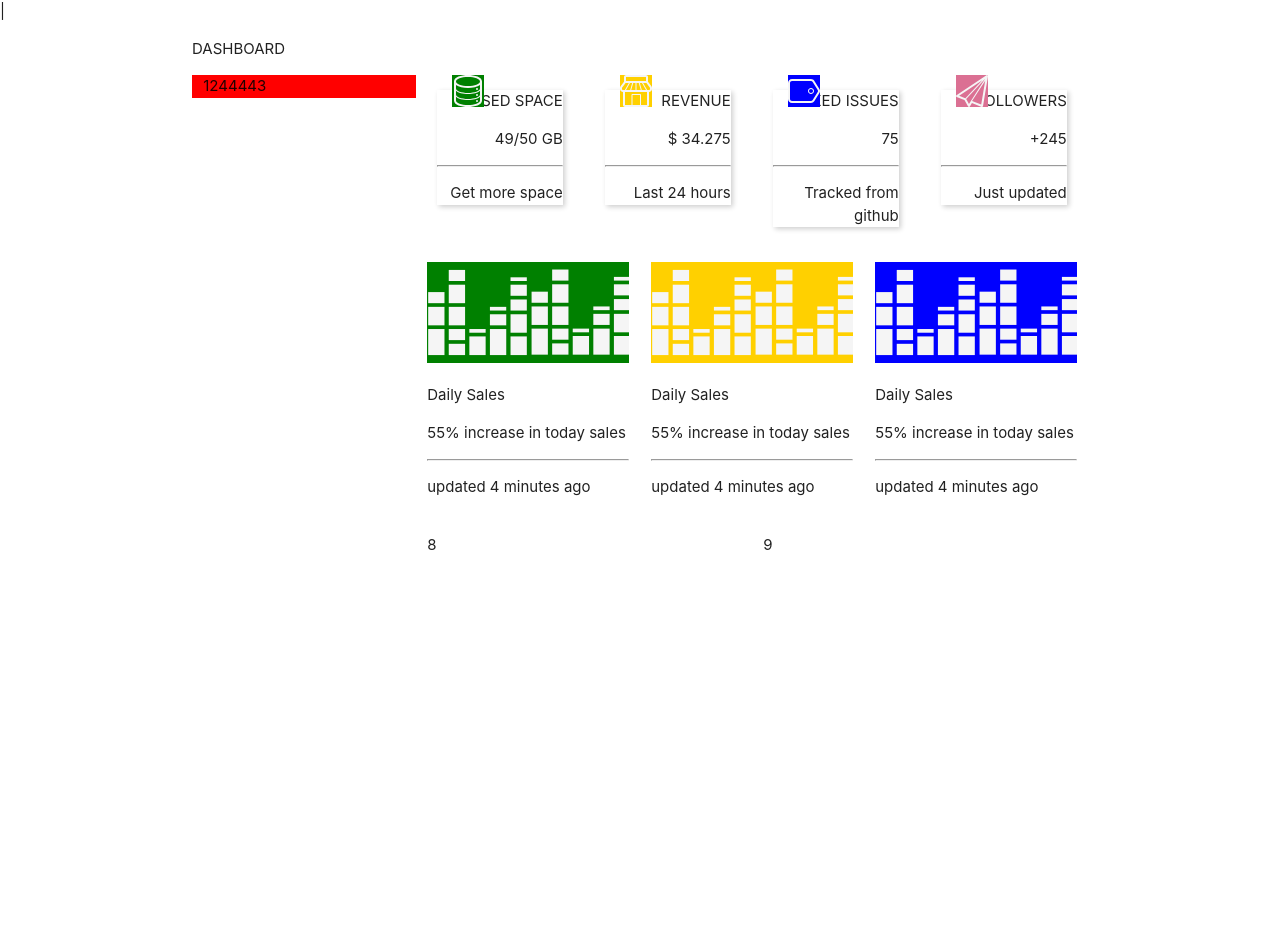
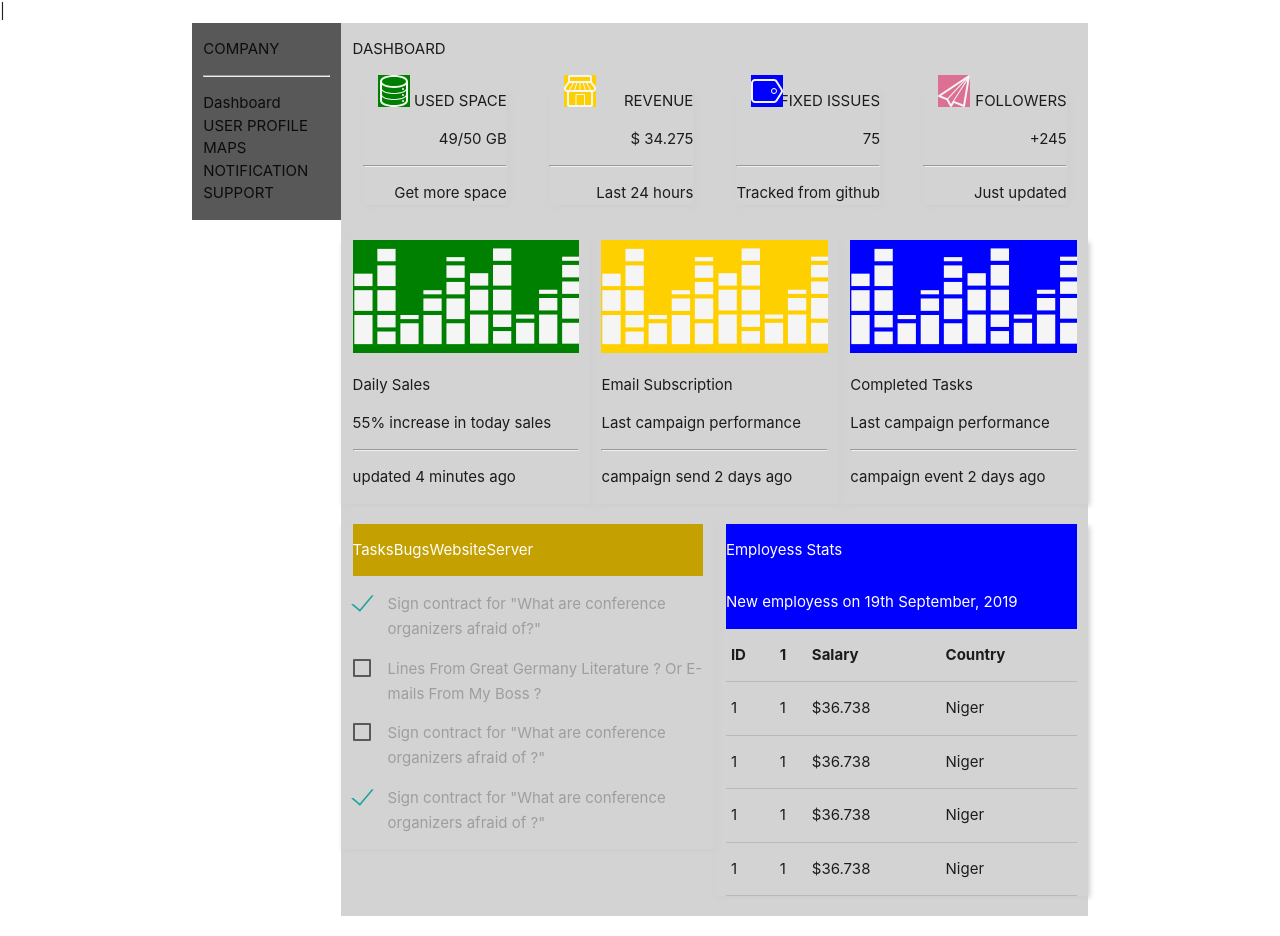
Before and after one commit to Dvivevski/exam-total, a plain HTML site: page index.html in a window 1280 px wide. Before the commit the page ends 800 px from the top, so only its background shows below. Drawn offline with nearby package versions, Linux system fonts and the light colour scheme.

Commit message:
added some new parts

```diff
--- a/css/style.css
+++ b/css/style.css
@@ -48,20 +48,56 @@ margin: 10px;
 text-align: right;
 }
 
+.graphblock {
+    box-shadow: 2px 2px 5px rgb(207, 207, 207);
+
+
+}
+
+.bg-main-col {
+    background-color: lightgray;
+}
+
+
 .imggraph1  {
     max-width: 100%;
     min-width: 100%;
 background-color: green;
+
 }
 
 .imggraph2  {
     max-width: 100%;
     min-width: 100%;
 background-color:  rgb(255, 208, 0);
+
 }
 
 .imggraph3  {
     max-width: 100%;
     min-width: 100%;
 background-color: blue;
+
 }
+
+.task-employ {
+    box-shadow: 2px 2px 5px rgb(207, 207, 207);
+
+}
+
+
+.cte {
+    color: white;
+}
+
+.topplockk1 {
+    display: flex;
+    flex-direction: row;
+    background-color: rgb(196, 160, 0);
+}
+
+.topplockk2 {
+    display: flex;
+    flex-direction: column;
+    background-color: blue;
+}
--- a/index.html
+++ b/index.html
@@ -16,9 +16,22 @@
 
     <div class="container">
         <div class="row">
-            <p>DASHBOARD</p>
-            <div class="col s0 m0 xl3 blocknav" style="background-color:red;">1244443</div>
-            <div class="col s12 m12 xl9 ">
+
+            <div class="col s0 m0 xl2 blocknav" style="background-color:rgb(88, 88, 88);">
+                <p>COMPANY</p>
+                <hr>
+                <ul>
+                    <li>Dashboard</li>
+                    <li>USER PROFILE</li>
+                    <li>MAPS</li>
+                    <li>NOTIFICATION</li>
+                    <li>SUPPORT</li>
+                </ul>
+
+
+            </div>
+            <div class="col s12 m12 xl10 bg-main-col">
+                <p>DASHBOARD</p>
 
 
                 <div class="row">
@@ -70,30 +83,121 @@
                 </div>
 
                 <div class="row">
-                    <div class="col s12 m12 l4 xl4"><img class="imggraph1" src="./img/graphics.svg" alt="">
+                    <div class="col s12 m12 l4 xl4 graphblock ">
+
+                        <img class="imggraph1" src="./img/graphics.svg" alt="">
                         <p>Daily Sales</p>
                         <p>55% increase in today sales</p>
                         <hr>
                         <p>updated 4 minutes ago</p>
                     </div>
-                    <div class="col s12 m12 l4 xl4"><img class="imggraph2" src="./img/graphics.svg" alt="">
-                        <p>Daily Sales</p>
-                        <p>55% increase in today sales</p>
+                    <div class="col s12 m12 l4 xl4 graphblock ">
+
+                        <img class="imggraph2" src="./img/graphics.svg" alt="">
+                        <p>Email Subscription</p>
+                        <p>Last campaign performance</p>
                         <hr>
-                        <p>updated 4 minutes ago</p>
+                        <p>campaign send 2 days ago</p>
                     </div>
-                    <div class="col s12 m12 l4 xl4"><img class="imggraph3" src="./img/graphics.svg" alt="">
-                        <p>Daily Sales</p>
-                        <p>55% increase in today sales</p>
+                    <div class="col s12 m12 l4 xl4 graphblock ">
+
+                        <img class="imggraph3" src="./img/graphics.svg" alt="">
+                        <p>Completed Tasks</p>
+                        <p>Last campaign performance</p>
                         <hr>
-                        <p>updated 4 minutes ago</p>
+                        <p>campaign event 2 days ago</p>
                     </div>
                 </div>
 
 
                 <div class="row">
-                    <div class="col s12 m12 l12 xl6">8</div>
-                    <div class="col s12 m12 l12 xl6">9</div>
+                    <div class="col s12 m12 l12 xl6 task-employ">
+                        <div class="topplockk1 cte">
+                            <p>Tasks</p>
+                            <p>Bugs</p>
+                            <p>Website</p>
+                            <p>Server</p>
+                        </div>
+
+
+                        <form action="#">
+                            <p>
+
+                                <label>
+                                    <input type="checkbox" checked="checked" />
+                                    <span>Sign contract for "What are conference organizers afraid of?"</span>
+                                </label>
+                            </p>
+                            <p>
+                                <label>
+                                    <input type="checkbox" />
+                                    <span>Lines From Great Germany Literature ? Or E-mails From My Boss ?</span>
+                                </label>
+                            </p>
+                            <p>
+                                <label>
+                                    <input type="checkbox" />
+                                    <span>Sign contract for "What are conference organizers afraid of ?"</span>
+                                </label>
+                            </p>
+                            <p>
+                                <label>
+                                    <input type="checkbox" checked="checked" />
+                                    <span>Sign contract for "What are conference organizers afraid of ?"</span>
+                                </label>
+                            </p>
+
+                        </form>
+
+                    </div>
+                    <div class="col s12 m12 l12 xl6 task-employ ">
+                        <div class="topplockk2 cte">
+                            <p>Employess Stats</p>
+                            <p>New employess on 19th September, 2019</p>
+                        </div>
+
+
+
+                        <table>
+                            <thead>
+                                <tr>
+                                    <th>ID</th>
+                                    <th>1</th>
+                                    <th>Salary</th>
+                                    <th>Country</th>
+                                </tr>
+                            </thead>
+
+                            <tbody>
+                                <tr>
+                                    <td>1</td>
+                                    <td>1</td>
+                                    <td>$36.738</td>
+                                    <td>Niger</td>
+                                </tr>
+                                <tr>
+                                    <td>1</td>
+                                    <td>1</td>
+                                    <td>$36.738</td>
+                                    <td>Niger</td>
+                                </tr>
+                                <tr>
+                                    <td>1</td>
+                                    <td>1</td>
+                                    <td>$36.738</td>
+                                    <td>Niger</td>
+                                </tr>
+                                <tr>
+                                    <td>1</td>
+                                    <td>1</td>
+                                    <td>$36.738</td>
+                                    <td>Niger</td>
+                                </tr>
+
+                            </tbody>
+                        </table>
+
+                    </div>
                 </div>
 
 
```
